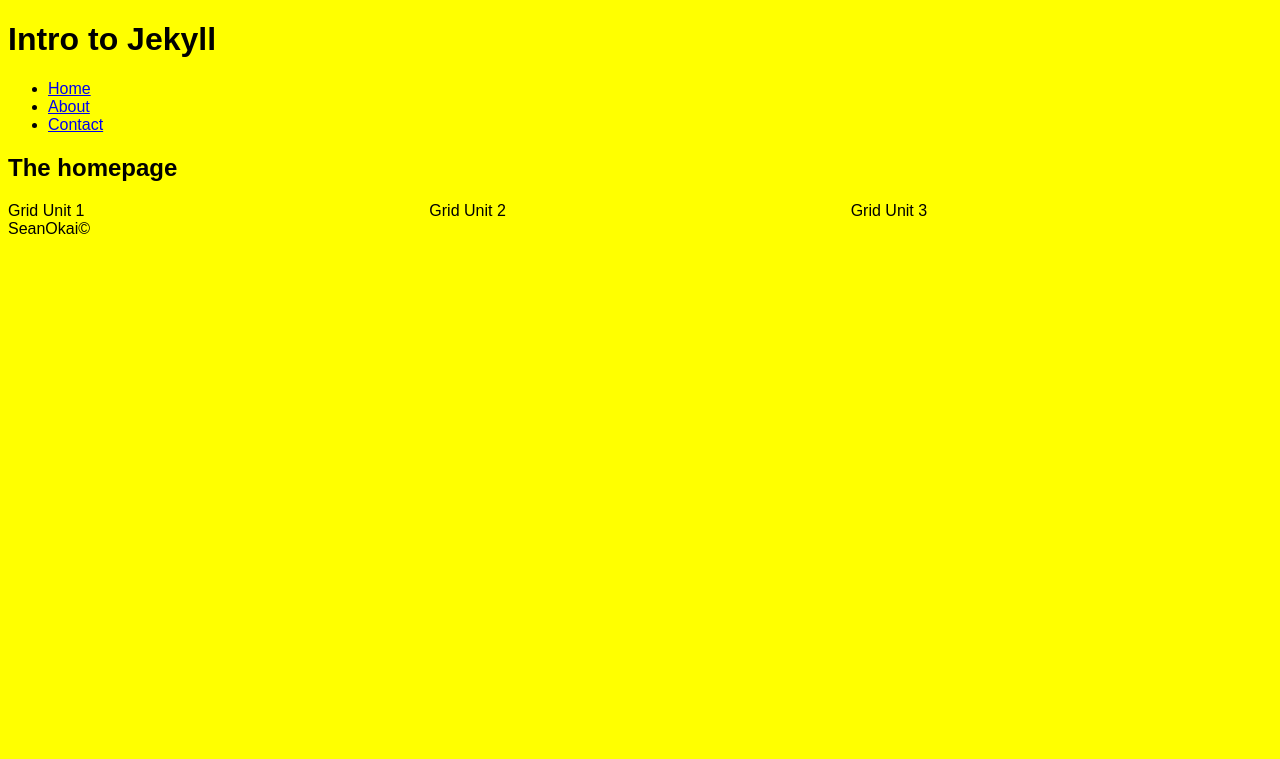
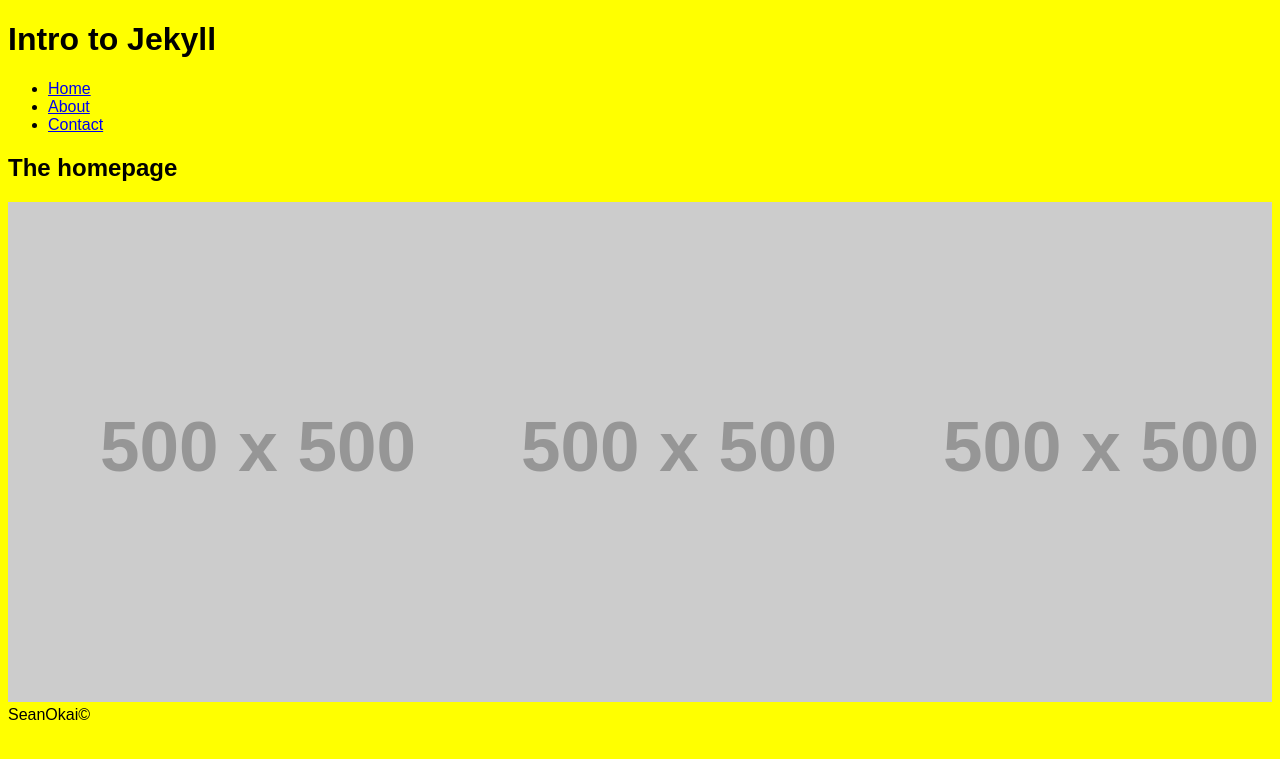
Before and after one commit to seanokai/jekyll-intro, a Jekyll site: the page built from index.html, in a window 1280 px wide. Shown: the top 759 px of the page. Built offline with Jekyll 4.4.1, drawn with Linux system fonts in a browser that asks for light colours.

Commit message:
added grid unit

```diff
--- a/css/main.css
+++ b/css/main.css
@@ -13,3 +13,40 @@ html {
   /* The width is set to 33% because we want to fit three columns in our row. */
   width: 33.3333%;
 }
+
+.unit-2-3 {
+  width: 66.6667%;
+}
+
+.unit {
+  float: left;
+}
+
+.unit-s-1 {
+  width: 100%;
+}
+
+@media only screen and (min-width: 38em) {
+
+  .unit-m-1 {
+    width: 100%;
+  }
+
+  .unit-m-1-2 {
+    width: 50%;
+  }
+
+}
+
+@media only screen and (min-width: 60em) {
+
+  .unit-l-1-3 {
+    width: 33.3333%;
+  }
+
+}
+
+.gutter {
+  padding-left: 1em;
+  padding-right: 1em;
+}
--- a/index.html
+++ b/index.html
@@ -5,10 +5,13 @@ layout: default
 <main>
 	<h2> The homepage </h2>
 
+
+
 <div class="grid">
-  <div class="unit">Grid Unit 1</div>
-  <div class="unit">Grid Unit 2</div>
-  <div class="unit">Grid Unit 3</div>
+
+  <div class="unit unit-s-1 unit-m-1-2 unit-l-1-3"><img src="http://placehold.it/500x500" alt=""></div>
+  <div class="unit unit-s-1 unit-m-1-2 unit-l-1-3"><img src="http://placehold.it/500x500" alt=""></div>
+  <div class="unit unit-s-1 unit-m-1 unit-l-1-3"><img src="http://placehold.it/500x500" alt=""></div>
 </div>
 
 
```
